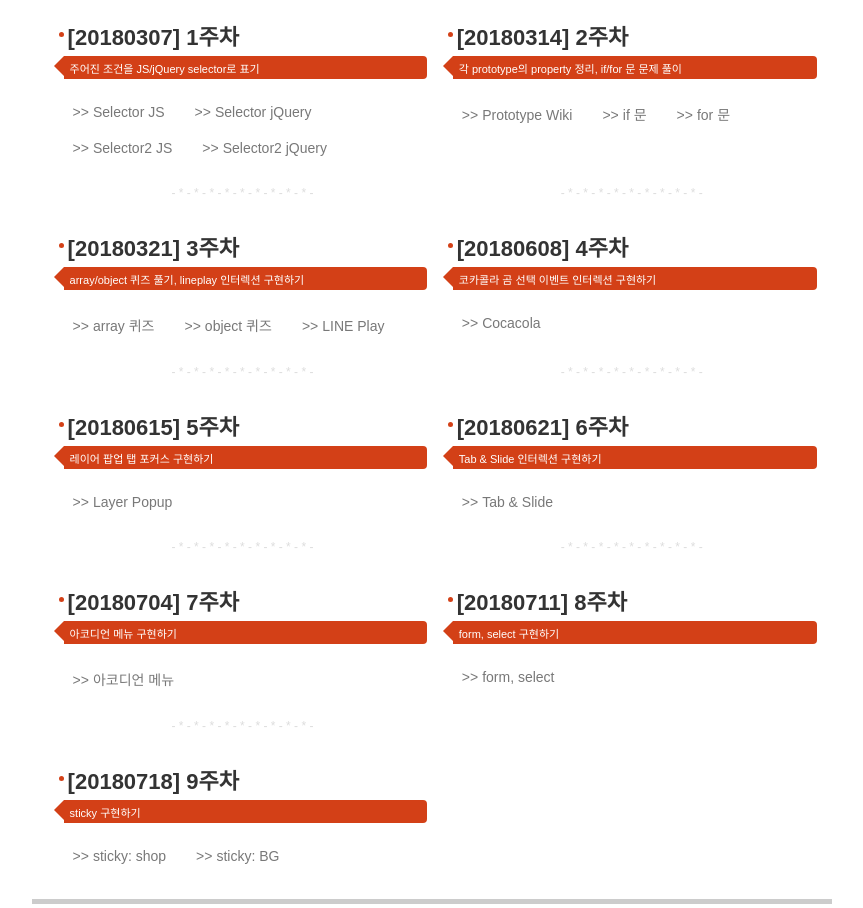
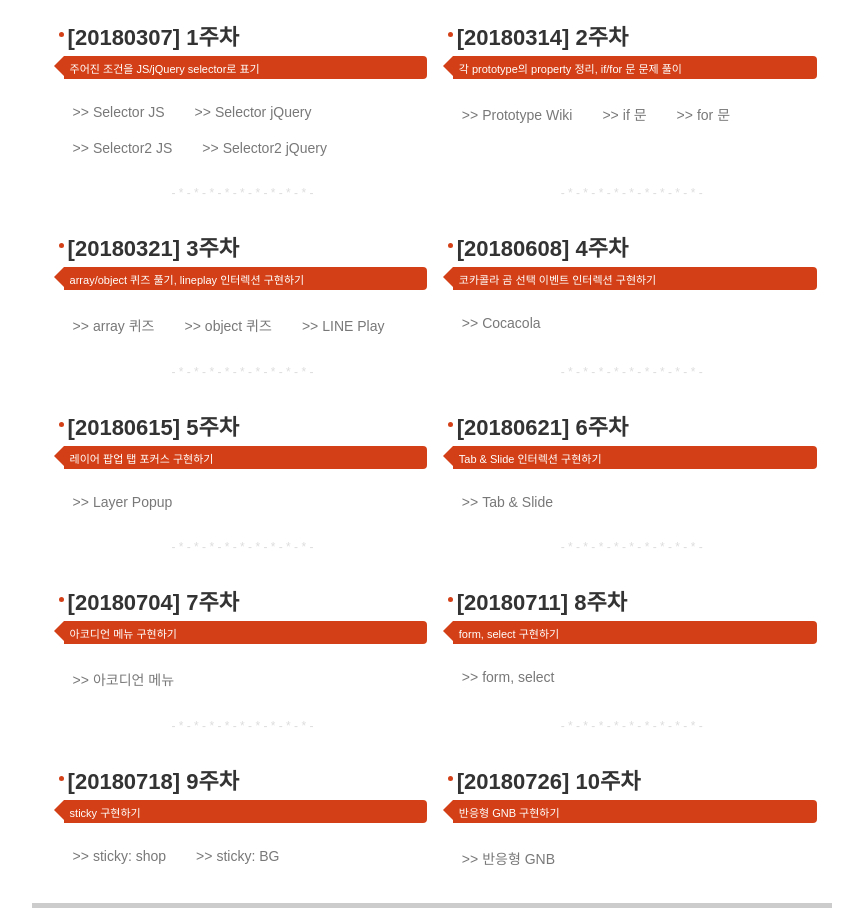
Before and after one commit to HJ-HAKIN/study, a plain HTML site: page index.html in a window 1280 px wide. Shown: the part 95-1003 px from the top of the page, without its empty margins (208-1071 px from the left). Drawn offline with Linux system fonts and the light colour scheme.

Commit message:
ex10 GNB

```diff
--- a/index.html
+++ b/index.html
@@ -116,6 +116,13 @@ a{color:#000;text-decoration:none}
 					<li><a href="exam9/battleground/index.html">sticky: BG</a></li>
 					</ul>
 				</div>
+				<div class="bx">
+					<h2 class="sub_tit">[20180726] 10주차</h2>
+					<p class="desc">반응형 GNB 구현하기</p>
+					<ul class="lst_exam">
+					<li><a href="exam10/gnb.html">반응형 GNB</a></li>
+					</ul>
+				</div>
 			</div>
 		</div>
 	</div>
```
